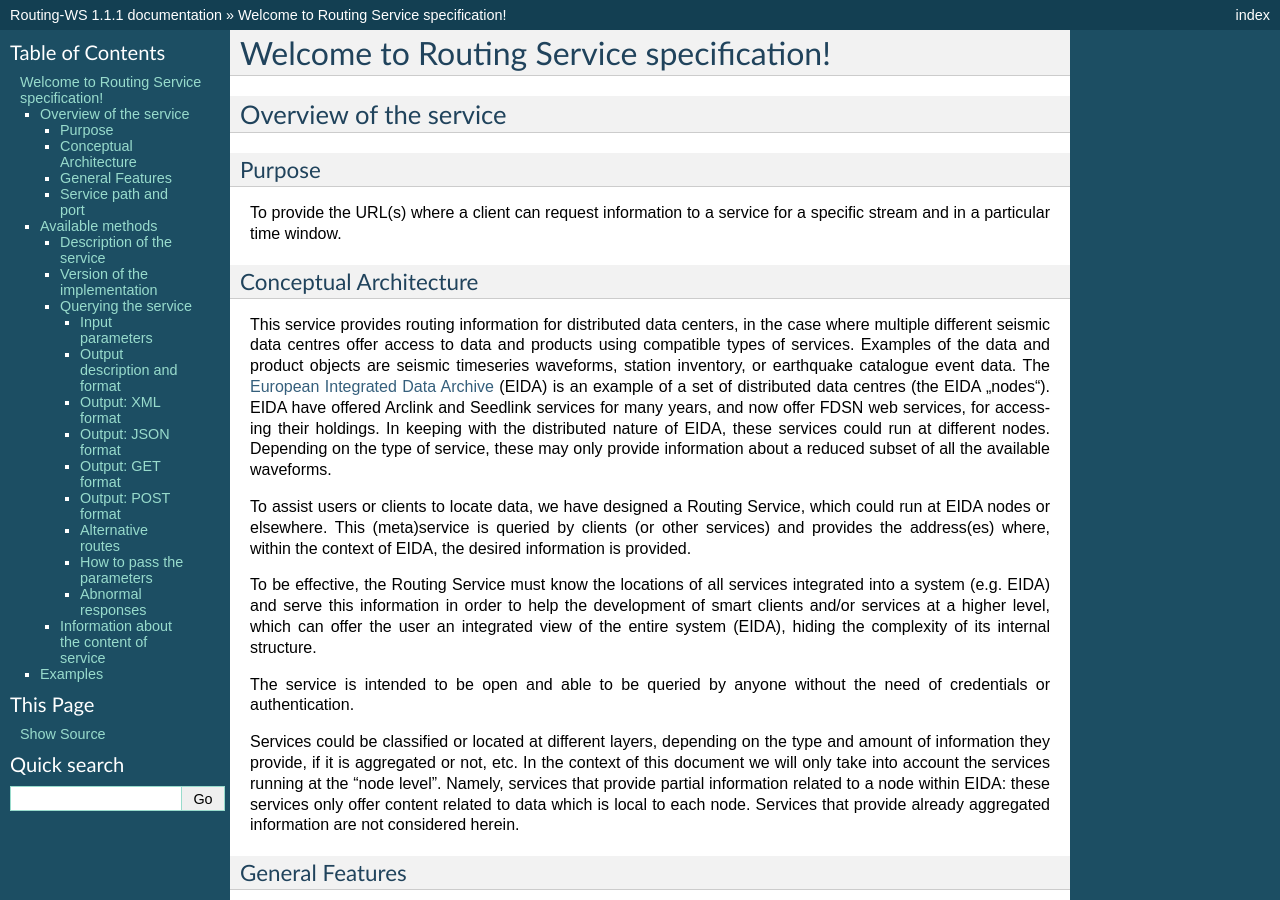
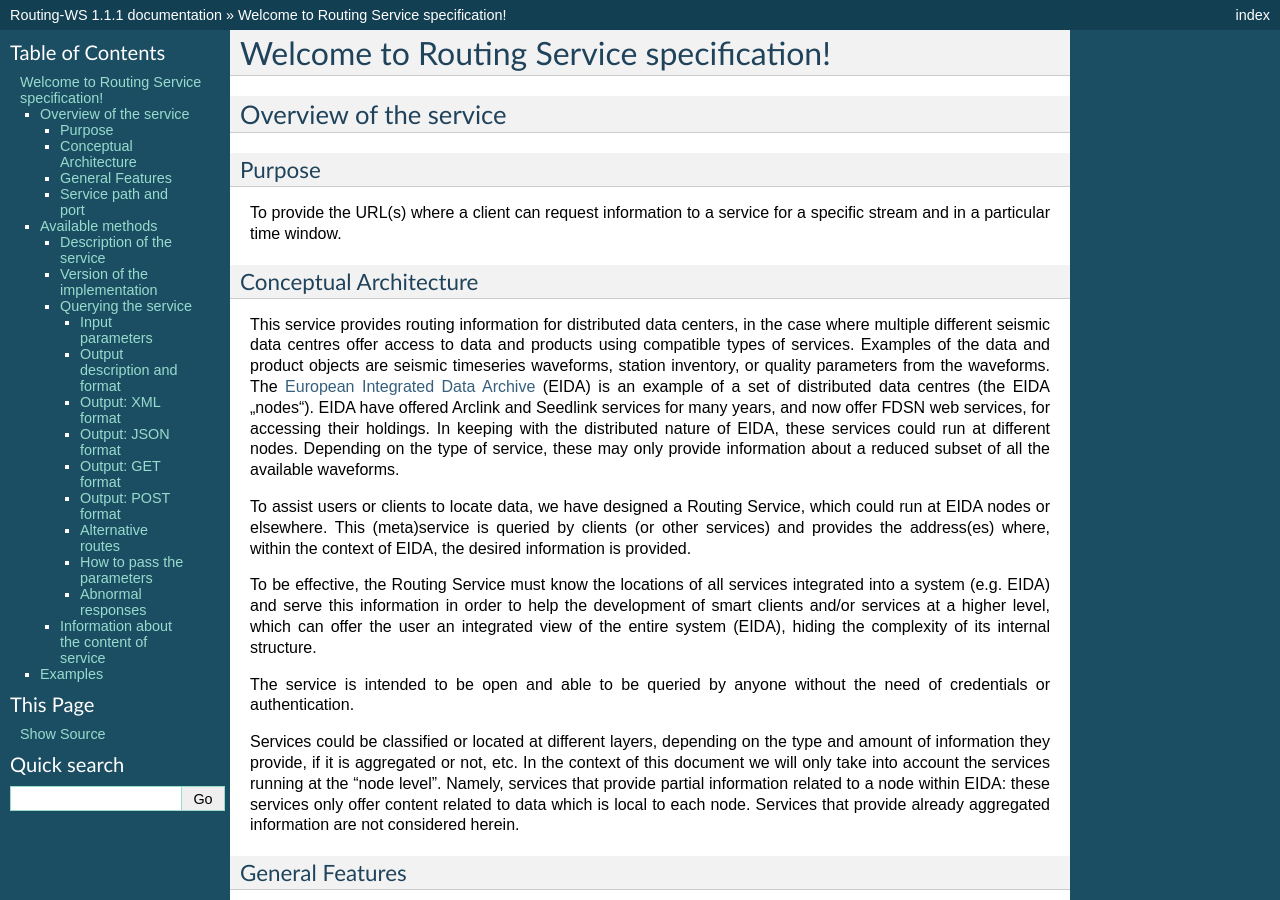
Before and after one commit to EIDA/routing, a Sphinx documentation site: the page built from doc/specification.rst, in a window 1280 px wide and 900 px high. Built offline with Sphinx 7.4.7, drawn with Linux system fonts in a browser that asks for light colours.

Commit message:
Remove mention to event WS

```diff
--- a/doc/specification.rst
+++ b/doc/specification.rst
@@ -24,8 +24,8 @@ Conceptual Architecture
 This service provides routing information for distributed data centers, in the
 case where multiple different seismic data centres offer access to data and
 products using compatible types of services. Examples of the data and product
-objects are seismic timeseries waveforms, station inventory, or earthquake
-catalogue event data. The
+objects are seismic timeseries waveforms, station inventory, or quality
+parameters from the waveforms. The
 `European Integrated Data Archive <http://www.orfeus-eu.org/eida/eida.html>`_
 (EIDA) is an example of a set of distributed data centres (the EIDA „nodes“).
 EIDA have offered Arclink and Seedlink services for many years, and now offer
```
